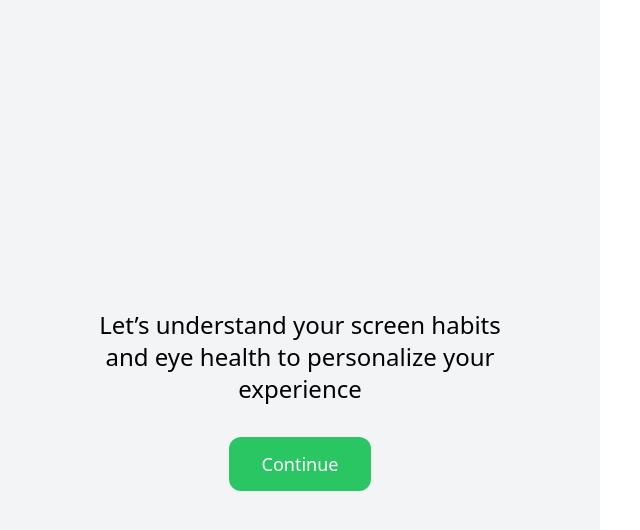
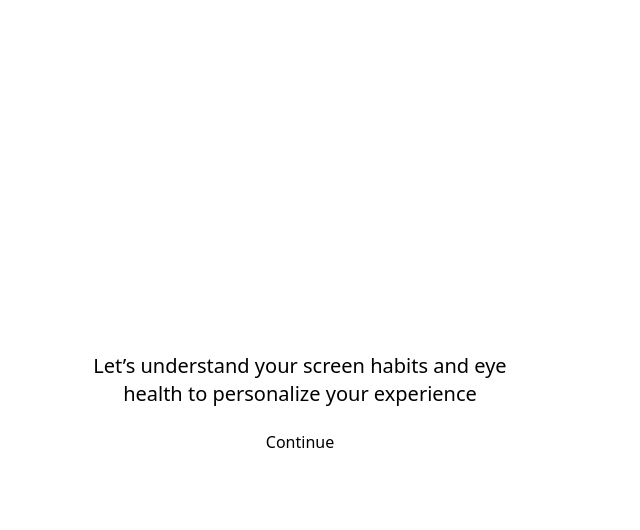
Before and after one commit to KDevs-SpurHacs2025/Blink-Fit, a React (Vite) app in the folder blink-fit-frontend/: page / in a window 1280 px wide. Both pictures are taken after a click on the button "Continue with Google". Shown: the top 530 px of the page, without its empty margins (0-640 px from the left). Built offline with nearby package versions, Linux system fonts and the light colour scheme.

Commit message:
Style Survey Loading page

```diff
--- a/blink-fit-frontend/src/pages/Loading.jsx
+++ b/blink-fit-frontend/src/pages/Loading.jsx
@@ -9,24 +9,24 @@ export default function Loading() {
 
   // Get props from location.state or use defaults
   const {
-    title = "Let’s understand your screen habits and eye health to personalize your experience",
+    title = null,
     buttonText = "Continue",
     next = "/survey",
-    subText = null,
+    subText = "Let’s understand your screen habits and eye health to personalize your experience",
   } = location.state || {};
 
   useEffect(() => {
-    const timer = setTimeout(() => setShowButton(true), 2000);
+    const timer = setTimeout(() => setShowButton(true), 1200);
     return () => clearTimeout(timer);
   }, []);
 
   return (
-    <div className="w-full h-full flex flex-col items-center justify-center bg-gray-100">
+    <div className="w-full h-full flex flex-col items-center justify-center bg-color">
       <motion.div
         initial={{ y: 80, opacity: 0 }}
         animate={{ y: 0, opacity: 1 }}
-        transition={{ duration: 0.8, ease: "easeOut" }}
-        className="text-2xl text-center font-medium text-black mb-4 w-3/4"
+        transition={{ duration: 1, ease: "easeOut" }}
+        className=" w-3/4 text-xl text-center font-bold text-black mb-4"
       >
         {title}
       </motion.div>
@@ -34,8 +34,8 @@ export default function Loading() {
         <motion.div
           initial={{ y: 40, opacity: 0 }}
           animate={{ y: 0, opacity: 1 }}
-          transition={{ duration: 0.8, delay: 0.2, ease: "easeOut" }}
-          className="text-lg text-center text-gray-700 mb-8 w-3/4"
+          transition={{ duration: 0.8, delay: 0, ease: "easeOut" }}
+          className="w-3/4 text-xl text-center font-medium text-black mb-3"
         >
           {subText}
         </motion.div>
@@ -43,8 +43,8 @@ export default function Loading() {
       <motion.button
         initial={false}
         animate={{ opacity: showButton ? 1 : 0 }}
-        transition={{ duration: 0.7 }}
-        className="bg-green-500 text-white py-3 px-8 rounded-xl mt-4 text-lg hover:bg-green-600 transition"
+        transition={{ duration: 0.5 }}
+        className="bg-transparent text-black text-md hover:underline transition focus:outline-none border-none"
         onClick={() => navigate(next)}
         style={{ pointerEvents: showButton ? "auto" : "none" }}
       >
--- a/blink-fit-frontend/src/pages/Login.jsx
+++ b/blink-fit-frontend/src/pages/Login.jsx
@@ -22,7 +22,10 @@ export default function Login() {
         <PrimaryButton onClick={() => navigate("/loading")}>
           Continue with Google
         </PrimaryButton>
-        <button className="w-full border border-primary py-3 rounded-lg hover:bg-opacity-90 mb-4 transition">
+        <button
+          onClick={() => navigate("/loading")}
+          className="w-full border border-primary py-3 rounded-lg hover:bg-opacity-90 mb-4 transition"
+        >
           Enter as guest
         </button>
         {/* <button
```
